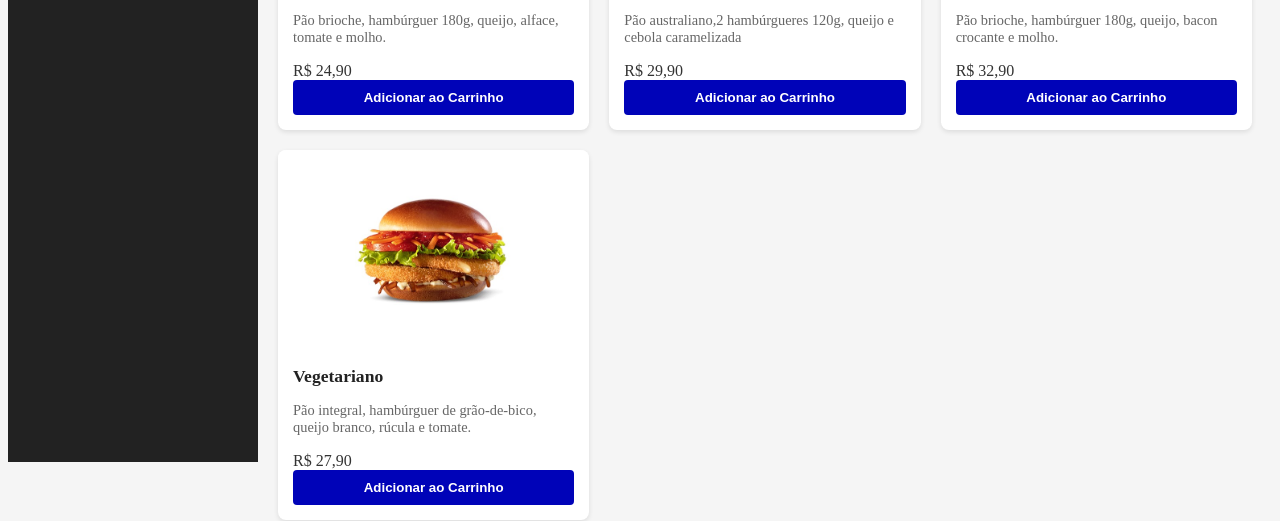
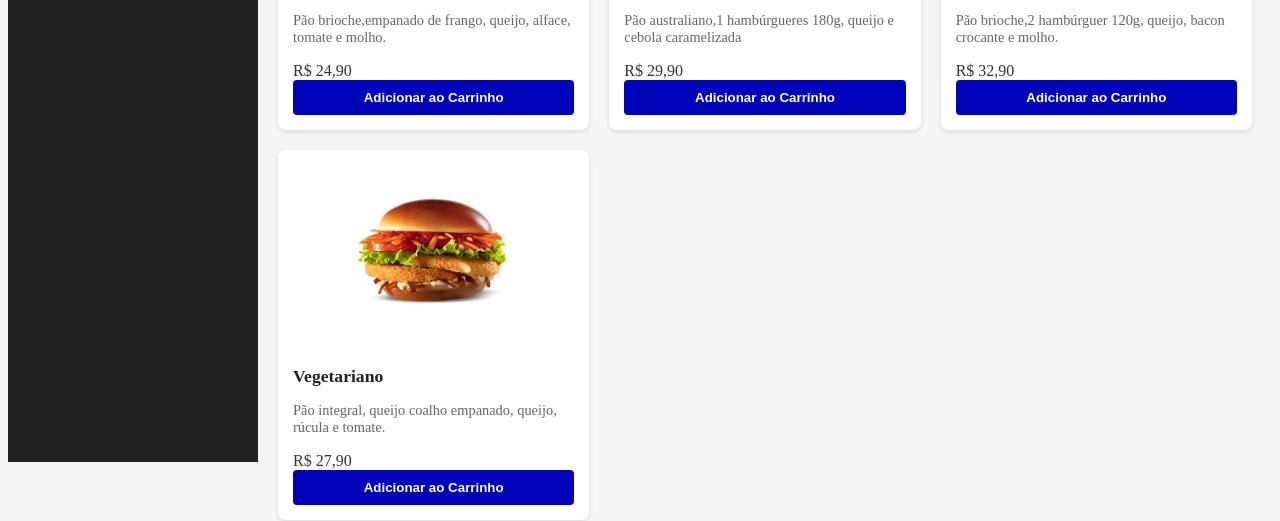
Before and after one commit to schneider-chris/hamburgueria, a plain HTML site: page index.html in a window 1280 px wide. Shown: the part 386-907 px from the top of the page. Drawn offline with Linux system fonts and the light colour scheme.

Commit message:
Update index.html

```diff
--- a/index.html
+++ b/index.html
@@ -44,7 +44,7 @@
                     <img src="./img/chicken.png" alt="Chicken Burguer" class="product-image">
                     <div class="product-info">
                         <h3 class="product-title">Chicken Burguer</h3>
-                        <p class="product-description">Pão brioche, hambúrguer 180g, queijo, alface, tomate e molho.</p>
+                        <p class="product-description">Pão brioche,empanado de frango, queijo, alface, tomate e molho.</p>
                         <div class="product-price">R$ 24,90</div>
                         <button class="add-to-cart" onclick="addToCart('Chicken Burguer', 24.90)">Adicionar ao Carrinho</button>
                     </div>
@@ -54,7 +54,7 @@
                     <img src="./img/salada.png" alt="X-Salada" class="product-image">
                     <div class="product-info">
                         <h3 class="product-title">X-Salada</h3>
-                        <p class="product-description">Pão australiano,2 hambúrgueres 120g, queijo e cebola caramelizada</p>
+                        <p class="product-description">Pão australiano,1 hambúrgueres 180g, queijo e cebola caramelizada</p>
                         <div class="product-price">R$ 29,90</div>
                         <button class="add-to-cart" onclick="addToCart('X-Salada', 29.90)">Adicionar ao Carrinho</button>
                     </div>
@@ -64,7 +64,7 @@
                     <img src="./img/bacon.png" alt="Bacon Burger" class="product-image">
                     <div class="product-info">
                         <h3 class="product-title">Bacon Burger</h3>
-                        <p class="product-description">Pão brioche, hambúrguer 180g, queijo, bacon crocante e molho.</p>
+                        <p class="product-description">Pão brioche,2 hambúrguer 120g, queijo, bacon crocante e molho.</p>
                         <div class="product-price">R$ 32,90</div>
                         <button class="add-to-cart" onclick="addToCart('Bacon Burger', 32.90)">Adicionar ao Carrinho</button>
                     </div>
@@ -74,7 +74,7 @@
                     <img src="./img/vegetariano.jpg" alt="Vegetariano" class="product-image">
                     <div class="product-info">
                         <h3 class="product-title">Vegetariano</h3>
-                        <p class="product-description">Pão integral, hambúrguer de grão-de-bico, queijo branco, rúcula e tomate.</p>
+                        <p class="product-description">Pão integral, queijo coalho empanado, queijo, rúcula e tomate.</p>
                         <div class="product-price">R$ 27,90</div>
                         <button class="add-to-cart" onclick="addToCart('Vegetariano', 27.90)">Adicionar ao Carrinho</button>
                     </div>
```
